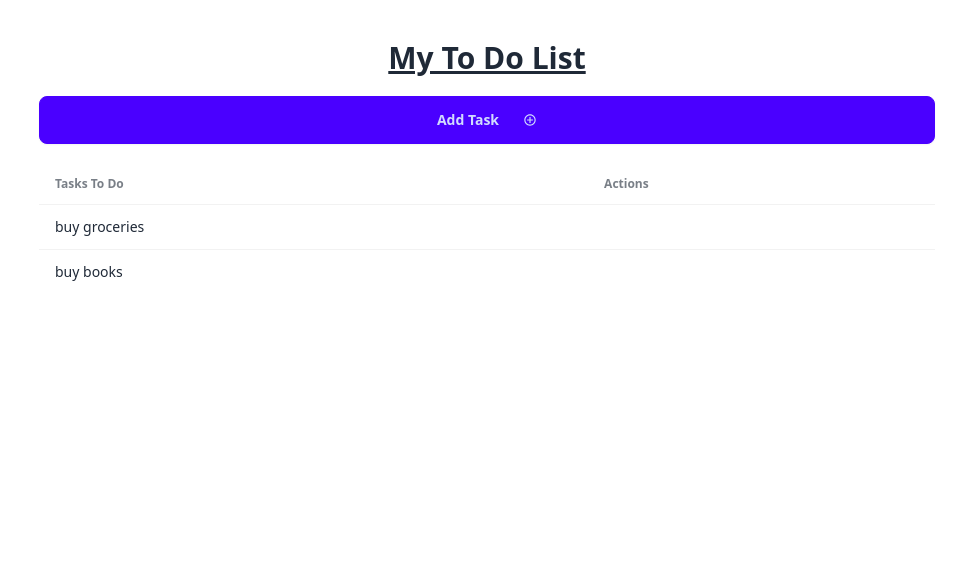
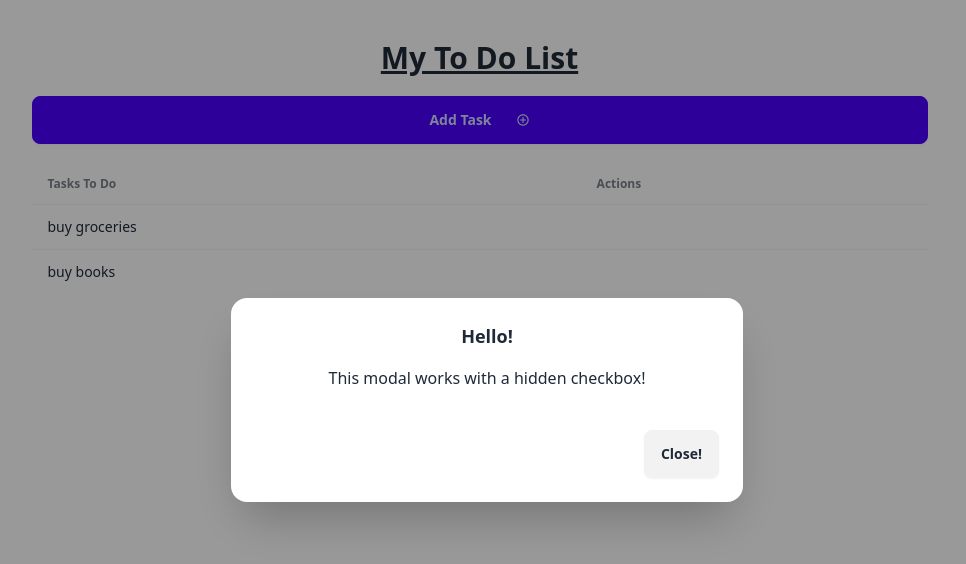
Before and after one commit to ElToro234/ToDoList-NextJs, a Next.js app: page / in a window 1280 px wide. Both pictures are taken after a click on the button "Add Task". Shown: the top 564 px of the page, without its empty margins (153-1119 px from the left). Built offline with nearby package versions, Linux system fonts and the light colour scheme; data requests are answered from the project's data file.

Commit message:
4th commit

```diff
--- a/app/components/AddTask.tsx
+++ b/app/components/AddTask.tsx
@@ -1,11 +1,18 @@
-import React from "react";
+"use client";
+
+import React, { useState } from "react";
 import { IoMdAddCircleOutline } from "react-icons/io";
+import Modal from "./Modal";
+
 
 const AddTask = () => {
+    const [modalOpen, setModalOpen] = useState<boolean>(false);
+
     return <div>
-        <button className='btn btn-primary w-full'>Add Task
+        <button onClick = {() => setModalOpen(true)} className='btn btn-primary w-full'>Add Task
         <IoMdAddCircleOutline className='ml-4'/>
         </button>
+        <Modal modalOpen = {modalOpen} setModalOpen = { setModalOpen } />
     </div>;
 };
 
--- /dev/null
+++ b/app/components/Modal.tsx
@@ -0,0 +1,34 @@
+import React from "react";
+
+interface ModalProps {
+  modalOpen: boolean;
+  setModalOpen: (open : boolean ) => void;
+}
+
+const Modal: React.FC <ModalProps> = ({modalOpen, setModalOpen}) => {
+    return (
+          <div
+              className={`modal ${modalOpen ? "modal-open" : ""}`}
+              role="dialog"
+            >
+
+            <div
+              className="modal-box"
+
+            >
+
+            <h3 className="text-lg font-bold">Hello!</h3>
+            <p className="py-4">This modal works with a hidden checkbox!</p>
+
+            <div
+                className="modal-action"
+            >
+
+          <label onClick={() => setModalOpen (false) } className="btn">Close!</label>
+        </div>
+      </div>
+    </div>
+    );
+};
+
+export default Modal;
```
